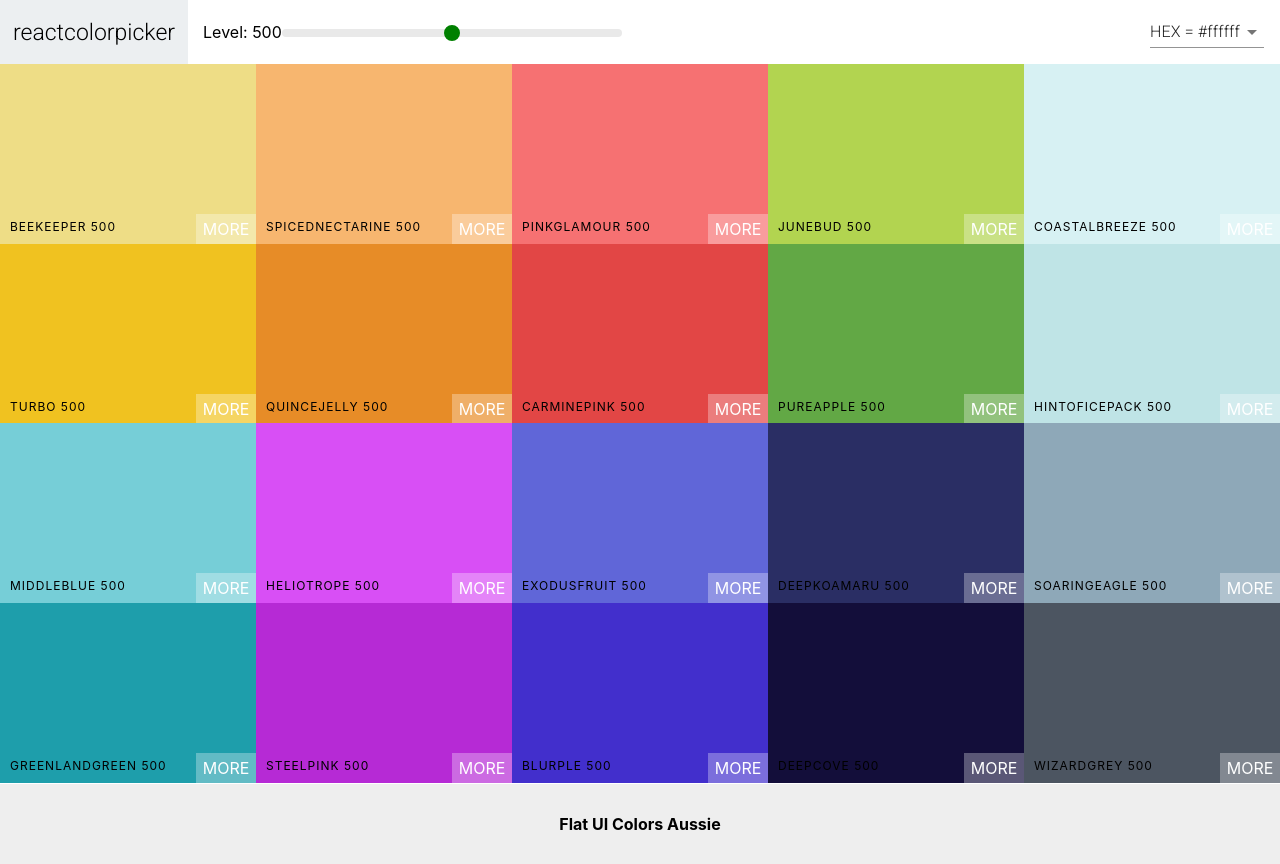
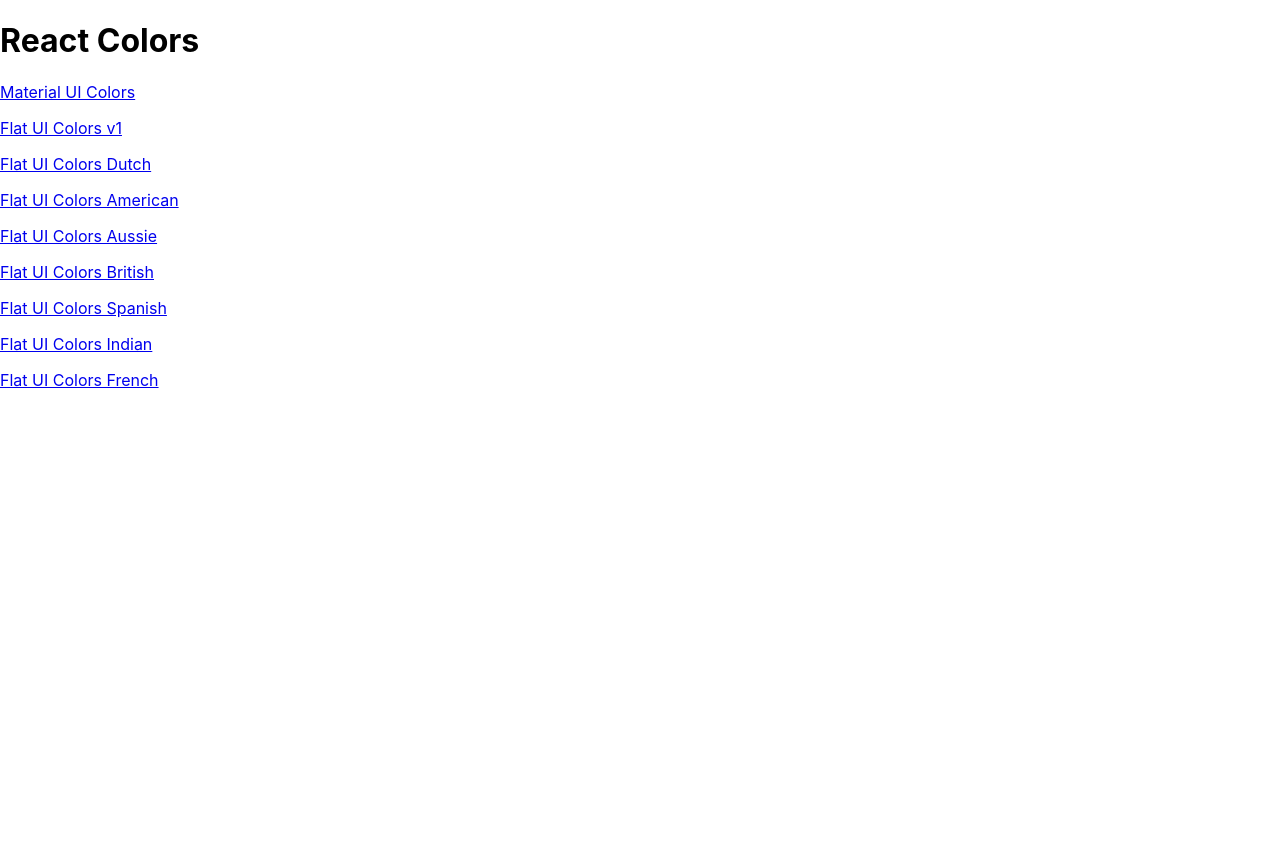
Before and after one commit to ysg81/REACT-colors_app, a React (Create React App) app: page / in a window 1280 px wide. After the commit the page ends 800 px from the top, so only its background shows below. Built offline with nearby package versions, Linux system fonts and the light colour scheme.

Commit message:
Navbar 제작 및 router 적용

```diff
--- a/package.json
+++ b/package.json
@@ -13,6 +13,7 @@
     "react": "^17.0.2",
     "react-copy-to-clipboard": "^5.0.3",
     "react-dom": "^17.0.2",
+    "react-router-dom": "^5.2.0",
     "react-scripts": "4.0.3",
     "web-vitals": "^1.0.1"
   },
--- a/src/App.js
+++ b/src/App.js
@@ -1,14 +1,25 @@
 import './App.css';
+import {Route, Switch} from 'react-router-dom'
 import Palette from './components/Palette';
+import PaletteList from './components/PaletteList'
 import seedColors from './seedColors'
 import { generatePalette } from './colorHelper'
 
 function App() {
-  console.log(generatePalette(seedColors[4]))
+
+  const findPalette = (id) => {
+    return generatePalette(seedColors.find(p => p.id === id))
+  }
+
   return (
-    <div>
-      <Palette palette={(generatePalette(seedColors[4]))}/>
-    </div>
+    <Switch>
+      <Route exact path="/" render={() => <PaletteList palettes={seedColors}/>}/>
+      <Route exact path="/palette/:id"
+        render={(routeProps) => (
+          <Palette palette={findPalette(routeProps.match.params.id)}/>
+        )}
+      />
+    </Switch>
   );
 }
 
--- a/src/components/Palette.js
+++ b/src/components/Palette.js
@@ -4,8 +4,8 @@
 import Navbar from './partial/Navbar'
 
 function Palette({palette}) {
-
-  const {colors, palettename, emoji} = palette
+  const {colors, palettename} = palette
+  console.log(palette.id)
   const [level, setLevel] = useState(500)
   const [format, setFormat] = useState("hex")
   const changeLevel = (newlevel) => {
--- /dev/null
+++ b/src/components/PaletteList.js
@@ -0,0 +1,18 @@
+import React from 'react'
+import {Link} from 'react-router-dom'
+
+function PaletteList(props) {
+  const {palettes} = props
+  return (
+    <div>
+      <h1>React Colors</h1>
+      {palettes.map(palette => (
+        <p>
+          <Link to={`/palette/${palette.id}`}>{palette.paletteName}</Link>
+        </p>
+      ))}
+    </div>
+  )
+}
+
+export default PaletteList
--- a/src/components/partial/Navbar.js
+++ b/src/components/partial/Navbar.js
@@ -1,4 +1,5 @@
 import React,{useState} from 'react'
+import {Link} from 'react-router-dom'
 import Select from '@material-ui/core/Select'
 import MenuItem from '@material-ui/core/MenuItem'
 import Snackbar from '@material-ui/core/Snackbar'
@@ -24,7 +25,7 @@
   return (
     <nav className="Navbar">
       <div className="logo">
-        <a href="/">reactcolorpicker</a>
+        <Link to="/">reactcolorpicker</Link>
       </div>
       <div className="slider-container">
         <span>Level: {level}</span>
--- a/src/index.js
+++ b/src/index.js
@@ -1,13 +1,14 @@
 import React from 'react';
 import ReactDOM from 'react-dom';
+import {BrowserRouter} from 'react-router-dom'
 import './index.css';
 import App from './App';
 import reportWebVitals from './reportWebVitals';
 
 ReactDOM.render(
-  <React.StrictMode>
+  <BrowserRouter>
     <App />
-  </React.StrictMode>,
+  </BrowserRouter>,
   document.getElementById('root')
 );
 
```
Also changed, not shown: 1 other file (tests, documents, lock files or other folders).
